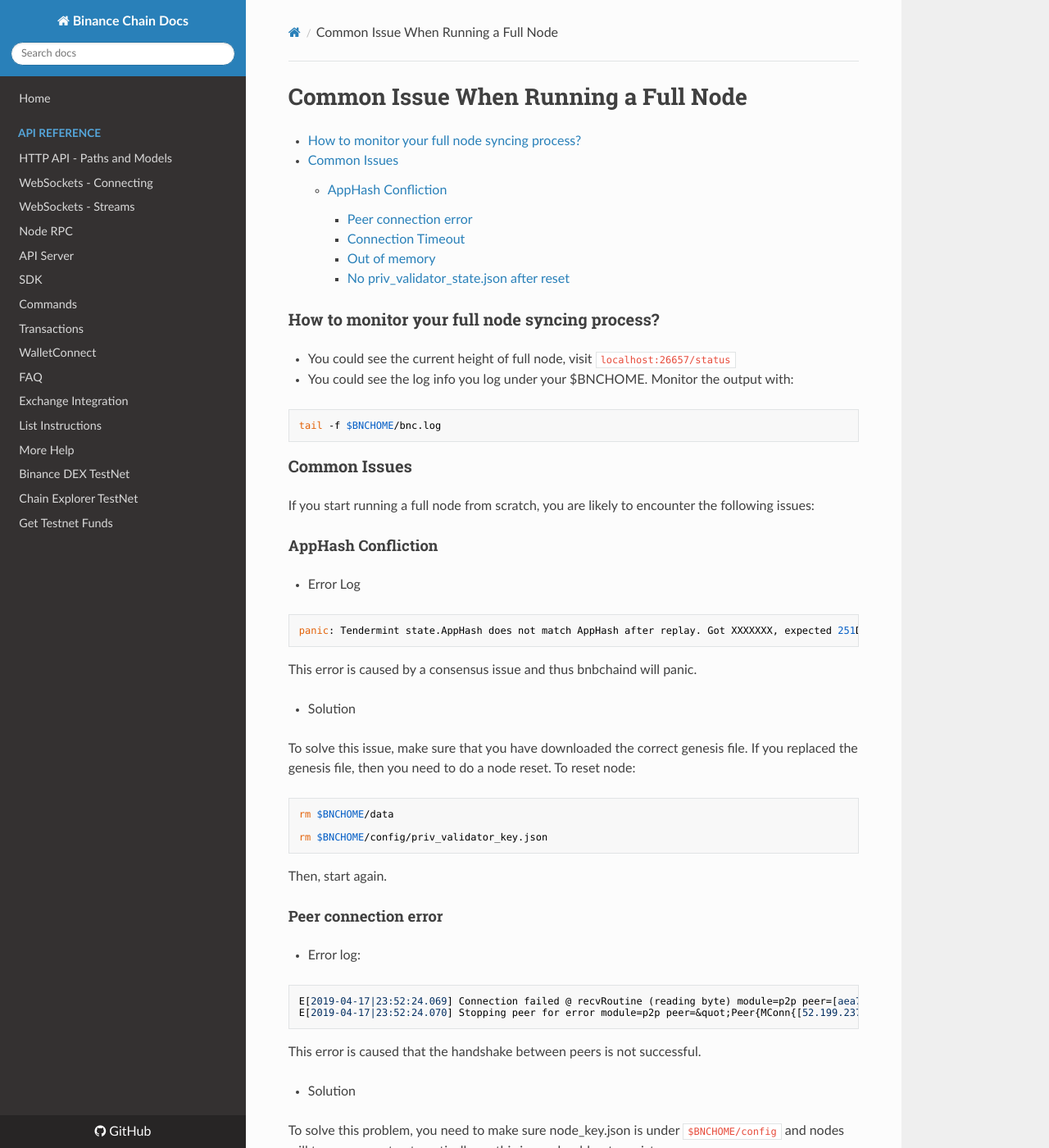
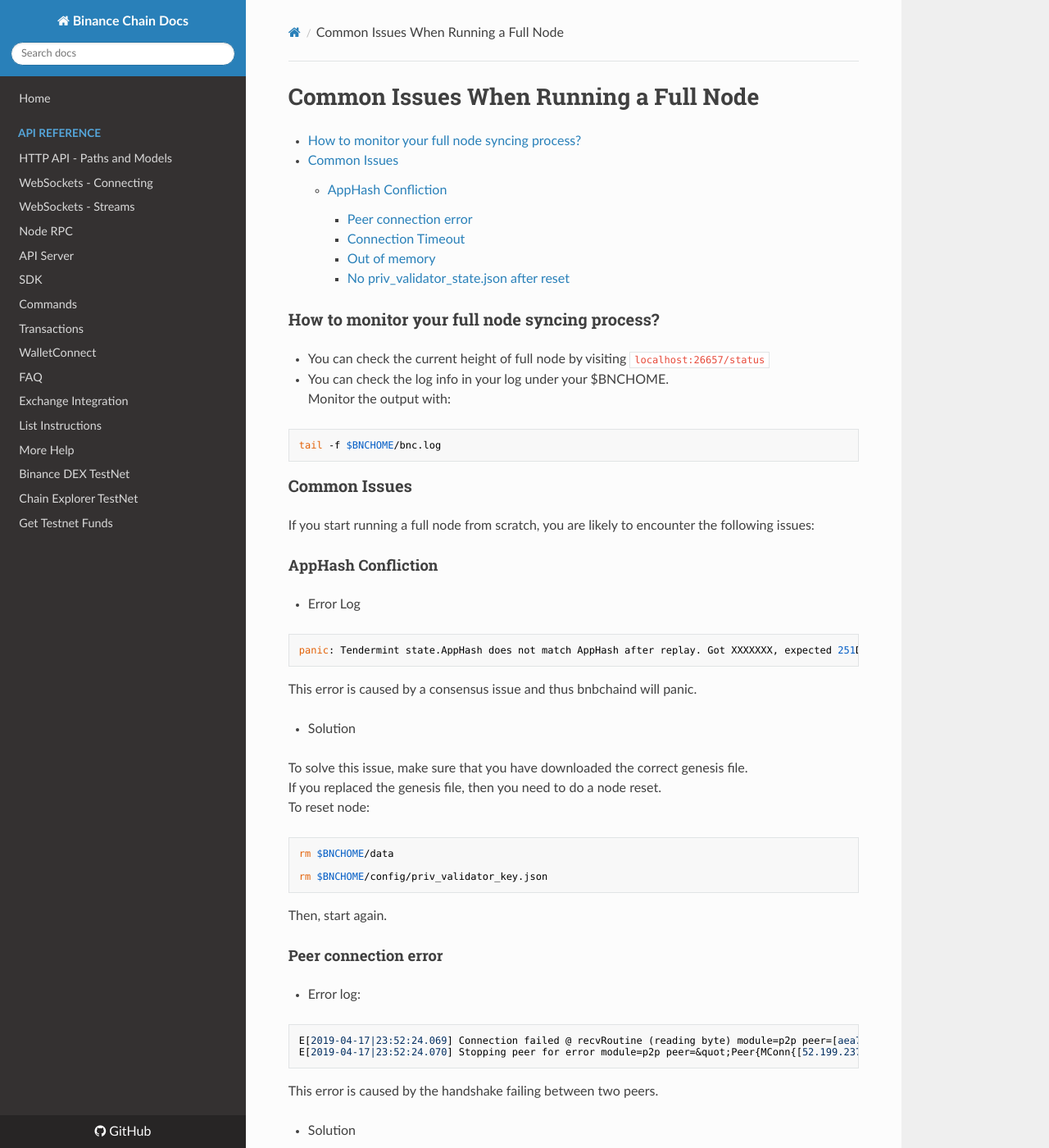
Before and after one commit to yash-sharma1/docs-site, an MkDocs documentation site: the page built from docs/fullnodeissue.md, in a window 1280 px wide and 1400 px high. Shown: the whole window at 82% size. Built offline with MkDocs 1.6.1, drawn with Linux system fonts in a browser that asks for light colours; nearby versions of some CDN libraries; some of the changed text lies outside the part shown.

Commit message:
Update fullnode and fullnodeissue documentation (#104)
* fix navigation, update docs

* fix navigation, cleanup/edit docs

````diff
--- a/docs/fullnodeissue.md
+++ b/docs/fullnodeissue.md
@@ -1,75 +1,81 @@
-# Common Issue When Running a Full Node
+# Common Issues When Running a Full Node
 
-+ [How to monitor your full node syncing process?](#how-to-monitor-your-full-node-syncing-process-)
++ [How to monitor your full node syncing process?](#how-to-monitor-your-full-node-syncing-process)
 + [Common Issues](#common-issues)
-      - [AppHash Confliction](#apphash-confliction)
-          - [Peer connection error](#peer-connection-error)
-          - [Connection Timeout](#connection-timeout)
-          - [Out of memory](#out-of-memory)
-          - [No priv_validator_state.json after reset](#no-priv-validator-statejson-after-reset)
+    - [AppHash Confliction](#apphash-confliction)
+        - [Peer connection error](#peer-connection-error)
+        - [Connection Timeout](#connection-timeout)
+        - [Out of memory](#out-of-memory)
+        - [No priv_validator_state.json after reset](#no-priv_validator_statejson-after-reset)
 
 
 ### How to monitor your full node syncing process?
 
-* You could see the current height of full node, visit `localhost:26657/status`
-* You could see the log info you log under your $BNCHOME. Monitor the output with:
+* You can check the current height of full node by visiting `localhost:26657/status`
+* You can check the log info in your log under your $BNCHOME.<br/>
+Monitor the output with:
 ```
 tail -f $BNCHOME/bnc.log
 ```
-###  Common Issues
+### Common Issues
 
 If you start running a full node from scratch, you are likely to encounter the following issues:
 
 #### AppHash Confliction
 
-  * Error Log
+* Error Log
 ```
 panic: Tendermint state.AppHash does not match AppHash after replay. Got XXXXXXX, expected 251DF08F2BA7824F0875D33992CF03EA35106DDD34B3A9FE4EFA0B73CDD2FE14
 ```
 This error is caused by a consensus issue and thus bnbchaind will panic.
 
-  * Solution
+* Solution
 
-To solve this issue, make sure that you have downloaded the correct genesis file. If you replaced the genesis file, then you need to do a node reset. To reset node:
+To solve this issue, make sure that you have downloaded the correct genesis file.<br/>
+If you replaced the genesis file, then you need to do a node reset.<br/>
+To reset node:
 ```
 rm $BNCHOME/data
 
 rm $BNCHOME/config/priv_validator_key.json
 ```
 Then, start again.
+
 #### Peer connection error
 
-  * Error log:
+* Error log:
 ```
 E[2019-04-17|23:52:24.069] Connection failed @ recvRoutine (reading byte) module=p2p peer=[aea74b16d28d06cbfbb1179c177e8cd71315cce4@54.64.99.130:27146](http://aea74b16d28d06cbfbb1179c177e8cd71315cce4@54.64.99.130:27146)conn=MConn{[52.199.237.19:27146](http://52.199.237.19:27146)} err=EOF
 E[2019-04-17|23:52:24.070] Stopping peer for error module=p2p peer=&quot;Peer{MConn{[52.199.237.19:27146](http://52.199.237.19:27146)} aea74b16d28d06cbfbb1179c177e8cd71315cce4 out}&quot; err=EOF
 ```
 
-This error is caused that the handshake between peers is not successful.
+This error is caused by the handshake failing between two peers.
 
-  * Solution
+* Solution
 
-To solve this problem, you need to make sure node_key.json is under `$BNCHOME/config` and nodes will try re-connect automatically, so this issue should not persist.
+To solve this problem, you need to make sure node_key.json is under `$BNCHOME/config` and nodes will try to re-connect automatically, so this issue should not persist.
 
 #### Connection Timeout
 
-  * Error log
+* Error log
 ```
 Dialing failed module=pex addr=2c1fa9c1698961da38d8cd50da9fe8b4bc433c50@34.202.245.91:26856 err=&quot;dial tcp 34.202.245.91:26856: i/o timeout&quot; attempts=3
 ```
-  * Solution
+
+* Solution
 
 Check your internet connection and make sure it is stable.
 
 #### Out of memory
 
-  * Error Log
+* Error Log
 ```
 fatal error: out of memory
 ```
+
 * Solution
 
-Your machine must have more than 16 GB memory, otherwise, it will not handle db restoration during state sync.
+Your machine must have more than `16 GB of memory`, otherwise, it will not handle DB restoration during state sync.
 
 #### No priv_validator_state.json after reset
 
````
Also changed, not shown: docs/fullnode.md (+78 -58 lines).
